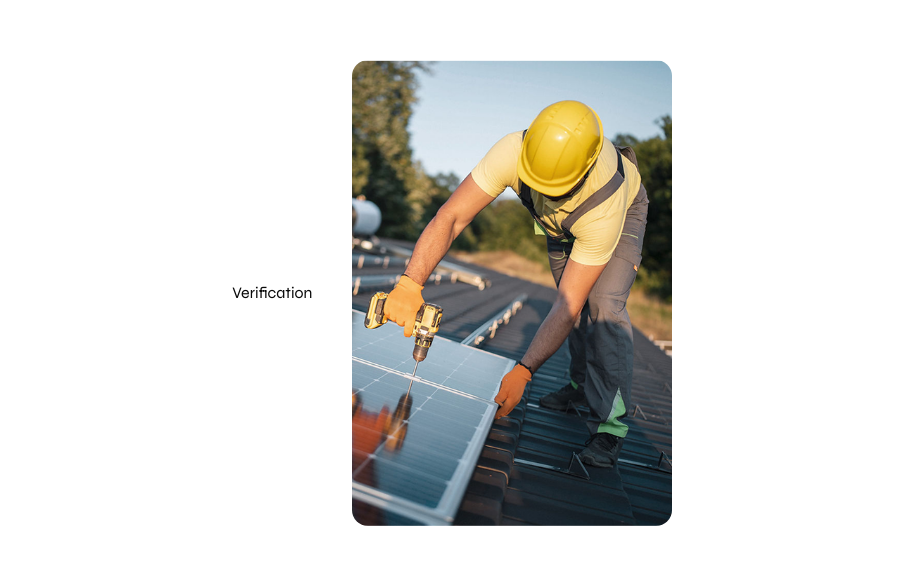
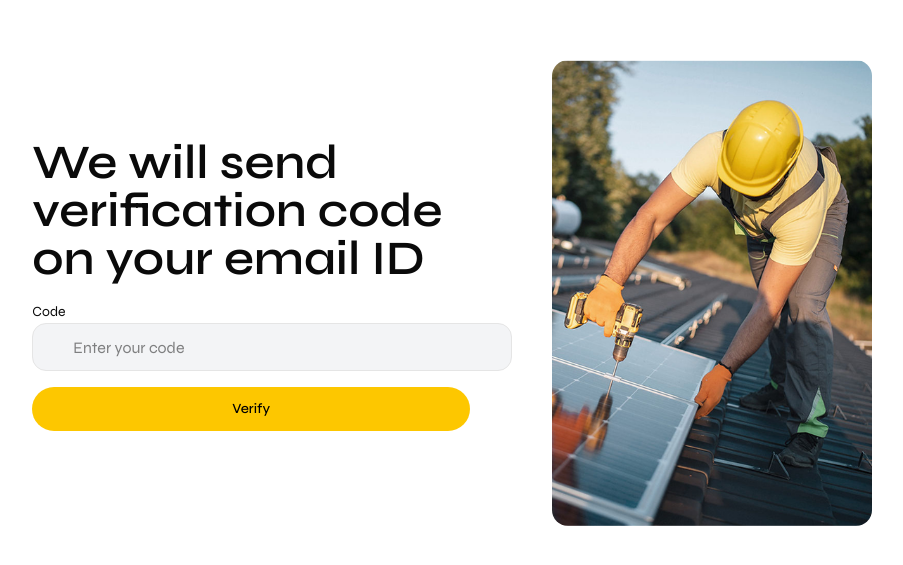
Before and after one commit to istiakiraz/Resolaring, a React (Vite) app: page /auth/verification in a window 1280 px wide. Shown: the part 107-672 px from the top of the page, without its empty margins (188-1091 px from the left). Built offline with nearby package versions, Linux system fonts and the light colour scheme.

Commit message:
add set pass page

```diff
--- a/src/pages/AuthPages/ForgotPass.jsx
+++ b/src/pages/AuthPages/ForgotPass.jsx
@@ -12,7 +12,7 @@ export default function ForgotPass() {
     const navigate = useNavigate();
 
     const onSubmit = (data) => {
-        console.log(data);
+        // console.log(data);
 
         if (data.email) {
             navigate("/auth/verification");
--- a/src/pages/AuthPages/LogIn.jsx
+++ b/src/pages/AuthPages/LogIn.jsx
@@ -17,7 +17,7 @@ export default function LogIn() {
     const navigate = useNavigate();
 
     const onSubmit = (data) => {
-        console.log(data);
+        // console.log(data);
 
         if (data.email && data.password) {
             navigate("/");
--- /dev/null
+++ b/src/pages/AuthPages/NewPass.jsx
@@ -0,0 +1,112 @@
+import React, { useState } from 'react'
+import { useForm } from 'react-hook-form';
+import { FaEye, FaEyeSlash } from 'react-icons/fa6';
+import { useNavigate } from 'react-router';
+
+export default function NewPass() {
+
+
+    const [showPass, setShowPass] = useState(false);
+    const {
+        register,
+        handleSubmit,
+        formState: { errors },
+        setFocus
+    } = useForm();
+    const navigate = useNavigate();
+
+    const onSubmit = (data) => {
+        // console.log(data);
+
+        if (data.password1 == data.password2) {
+            navigate("/");
+        } else {
+            alert('password are not same')
+        }
+    }
+
+
+
+    return (
+        <div className='space-y-3  items-center'>
+
+            <h1 className='text-5xl mb-2 font-semibold'>Set New Password</h1>
+
+            <form className='mt-4'
+                onSubmit={handleSubmit(onSubmit)}
+            >
+                <div className="mb-1 sm:mb-2">
+
+
+
+                    {/* pass 1 */}
+                    <div className="mb-4 relative">
+                        <div className='flex justify-between mb-2 items-center'>
+                            <label className='text-sm'>New Password</label>
+
+                        </div>
+                        <input
+                            placeholder="Password"
+                            {...register("password1", { required: true })}
+                            type={showPass ? "text" : "password"}
+                            className="pl-10 flex-grow w-full h-12 px-4 transition duration-200 bg-gray-100 border border-gray-300 rounded-xl appearance-none focus:border-deep-purple-accent-400 focus:outline-secondary focus:shadow-outline"
+                            name="password1"
+                        />
+
+                        <button
+                            type="button"
+                            onClick={() => {
+                                setShowPass(!showPass);
+                            }}
+                            className="btn btn-xs absolute top-10  right-6"
+                        >
+                            {showPass ? (
+                                <FaEyeSlash color="gray" size={22} />
+                            ) : (
+                                <FaEye color="gray" size={22} />
+                            )}
+                        </button>
+                    </div>
+                    {/* pass 2 */}
+                    <div className="mb-4 relative">
+                        <div className='flex justify-between mb-2 items-center'>
+                            <label className='text-sm'>Confirm Password</label>
+
+                        </div>
+                        <input
+                            placeholder="Password"
+                            {...register("password2", { required: true })}
+                            type={showPass ? "text" : "password"}
+                            className="pl-10 flex-grow w-full h-12 px-4 transition duration-200 bg-gray-100 border border-gray-300 rounded-xl appearance-none focus:border-deep-purple-accent-400 focus:outline-secondary focus:shadow-outline"
+                            name="password2"
+                        />
+
+                        <button
+                            type="button"
+                            onClick={() => {
+                                setShowPass(!showPass);
+                            }}
+                            className="btn btn-xs absolute top-10  right-6"
+                        >
+                            {showPass ? (
+                                <FaEyeSlash color="gray" size={22} />
+                            ) : (
+                                <FaEye color="gray" size={22} />
+                            )}
+                        </button>
+                    </div>
+
+                </div>
+
+                <div className="mt-4  sm:mb-4">
+
+                    <button className='bg-yellow-400 duration-500 text-black text-sm py-3 cursor-pointer flex gap-2 items-center rounded-full font-medium hover:bg-yellow-500 px-50' type="submit">
+                        Sign In
+                    </button>
+                </div>
+            </form>
+
+
+        </div>
+    )
+}
--- a/src/pages/AuthPages/Verification.jsx
+++ b/src/pages/AuthPages/Verification.jsx
@@ -1,7 +1,55 @@
 import React from 'react'
+import { useForm } from 'react-hook-form';
+import {  useNavigate } from 'react-router';
 
 export default function Verification() {
-  return (
-    <div>Verification</div>
-  )
+
+    const {
+        register,
+        handleSubmit,
+        formState: { errors },
+    } = useForm();
+    const navigate = useNavigate();
+
+    const onSubmit = (data) => {
+        console.log(data);
+
+          if (data.code) {
+        navigate("/auth/set-new-pass");
+    }
+    }
+
+
+
+    return (
+        <div className='space-y-3  items-center'>
+
+            <h1 className='text-5xl w-120 mb-2 font-semibold'>We will send verification code on your email ID</h1>
+
+            <form className='mt-4'
+                onSubmit={handleSubmit(onSubmit)}
+            >
+                <div className="mb-1 sm:mb-2">
+                    {/* code */}
+                    <div className="mb-4 relative">
+                        <label className='text-sm'>Code</label>
+                        <input
+                            placeholder="Enter your code"
+                            {...register("code", { required: true })}
+                            type="number"
+                            className="pl-10 flex-grow w-full h-12 rounded-xl focus:outline-secondary  transition duration-200 bg-gray-100 border"
+                            name="code"
+                        />
+                    </div>
+                </div>
+
+                <div className="mt-4  sm:mb-4">
+                    <button className='bg-yellow-400 duration-500 text-black text-sm py-3 cursor-pointer flex gap-2 items-center rounded-full font-medium hover:bg-yellow-500 px-50' type="submit">
+                        Verify
+                    </button>
+                </div>
+            </form>
+
+        </div>
+    )
 }
--- a/src/router/router.jsx
+++ b/src/router/router.jsx
@@ -9,6 +9,7 @@ import ChooseAccount from "../pages/AuthPages/ChooseAccount";
 import LogIn from "../pages/AuthPages/LogIn";
 import ForgotPass from "../pages/AuthPages/ForgotPass";
 import Verification from "../pages/AuthPages/Verification";
+import NewPass from "../pages/AuthPages/NewPass";
 
 export const router = createBrowserRouter([
 
@@ -64,6 +65,10 @@ export const router = createBrowserRouter([
                 path:'verification',
                 Component: Verification
             },
+            {
+                path:'set-new-pass',
+                Component: NewPass
+            },
         ]
 
 
```
